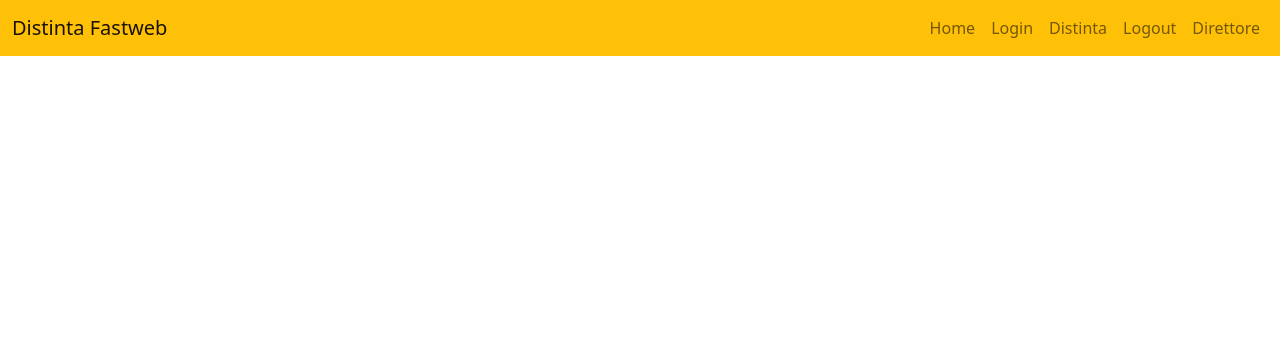
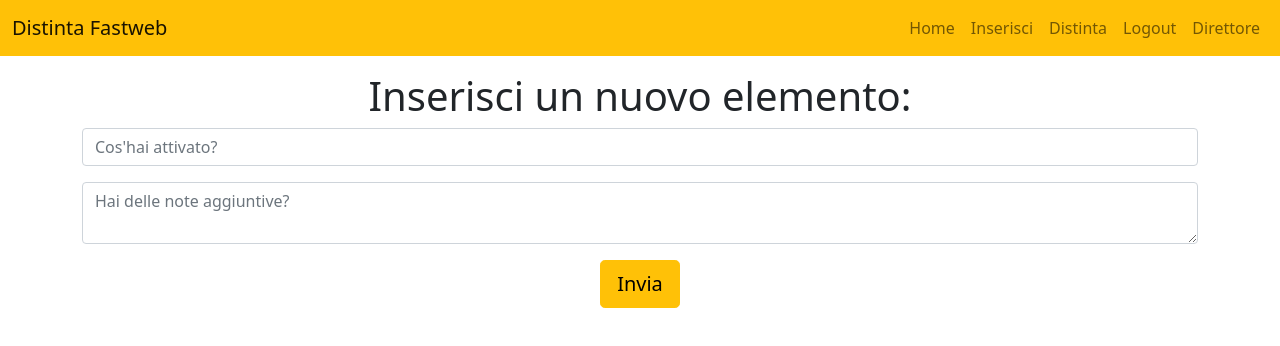
Before and after one commit to fbdigitalretouch/Distinta, a React (Create React App) app in the folder distinta-fastweb/: page /login in a window 1280 px wide. Shown: the top 346 px of the page. Built offline with nearby package versions, Linux system fonts and the light colour scheme.

Commit message:
aggiunti un po' di contenuti alle pagine component

```diff
--- a/distinta-fastweb/src/App.js
+++ b/distinta-fastweb/src/App.js
@@ -11,6 +11,9 @@ import {
 
 import Navigationbar from './components/navbar';
 import DistintaList from "./components/distinta-list"
+import Inserisci from "./components/Inserisci"
+import Logout from "./components/Logout"
+import Direttore from "./components/Direttore"
 
 
 function App() {
@@ -20,6 +23,9 @@ function App() {
             <Navigationbar />
             <Routes>
             <Route path="/distinta" element={<DistintaList/>} />
+            <Route path="/login" element={<Inserisci/>} />
+            <Route path="/logout" element={<Logout/>} />
+            <Route path="/direttore" element={<Direttore/>} />
             </Routes>
         </Router>
     </div>
--- a/distinta-fastweb/src/components/Direttore.jsx
+++ b/distinta-fastweb/src/components/Direttore.jsx
@@ -0,0 +1,11 @@
+import React from "react";
+
+
+function Direttore(){
+    return(
+        <h1>Salve Direttore!</h1>
+    )
+
+}
+
+export default Direttore;
--- /dev/null
+++ b/distinta-fastweb/src/components/Inserisci.jsx
@@ -0,0 +1,30 @@
+import React from "react";
+import {Container,Form,Button} from "react-bootstrap"
+
+
+function Inserisci(props){
+    return(
+        <Container className="inputBox">
+
+        <h1 className="mt-3">Inserisci un nuovo elemento:</h1>
+        <Form>
+              <Form.Group className="mb-3" controlId="exampleForm.ControlInput1">
+              <Form.Control type="text" placeholder="Cos'hai attivato?" name={props.attivazione}/>
+              </Form.Group>
+              <Form.Group className="mb-3" controlId="exampleForm.ControlTextarea1">
+                <Form.Control as="textarea" rows={2}  placeholder="Hai delle note aggiuntive?" name={props.notes}/>
+              </Form.Group>
+              <Button className="btn-lg submitbtn" variant="warning" name="btn-submit" type="submit">
+              Invia
+              </Button>
+
+        </Form>
+
+
+        </Container>
+
+    )
+
+}
+
+export default Inserisci;
--- a/distinta-fastweb/src/components/Logout.jsx
+++ b/distinta-fastweb/src/components/Logout.jsx
@@ -0,0 +1,12 @@
+import React from "react";
+
+
+function Logout(){
+    return(
+        <h1>Arrivederci!</h1>
+
+    )
+
+}
+
+export default Logout;
--- a/distinta-fastweb/src/components/navbar.jsx
+++ b/distinta-fastweb/src/components/navbar.jsx
@@ -12,10 +12,10 @@ const Navigationbar = () => {
                <Container>
                     <Nav >
                       <Nav.Item> <NavLink  eventKey="1" as={Link} to="/">Home</NavLink>                   </Nav.Item>
-                      <Nav.Item> <NavLink  eventKey="2" as={Link} to="/login">Login</NavLink>             </Nav.Item>
+                      <Nav.Item> <NavLink  eventKey="2" as={Link} to="/login">Inserisci</NavLink>             </Nav.Item>
                       <Nav.Item> <NavLink  eventKey="3" as={Link} to="/distinta">Distinta</NavLink>       </Nav.Item>
                       <Nav.Item> <NavLink  eventKey="4" as={Link} to="/logout">Logout</NavLink>           </Nav.Item>
-                      <Nav.Item> <NavLink  eventKey="5" as={Link} to="/Direttore">Direttore</NavLink>     </Nav.Item>
+                      <Nav.Item> <NavLink  eventKey="5" as={Link} to="/direttore">Direttore</NavLink>     </Nav.Item>
                     </Nav>
                </Container>
                </Navbar.Collapse>
```
Also changed, not shown: distinta-fastweb/src/components/Login.jsx (deleted).
